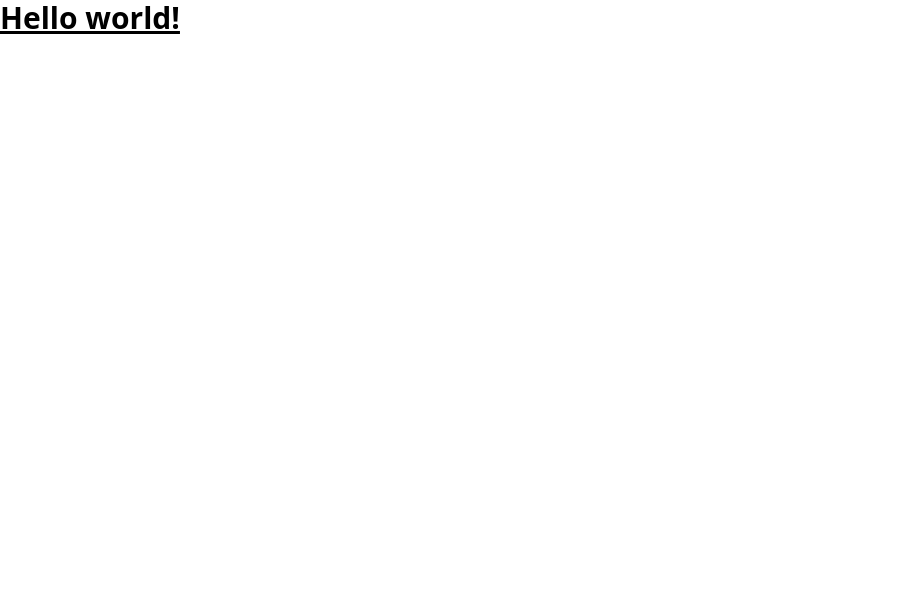
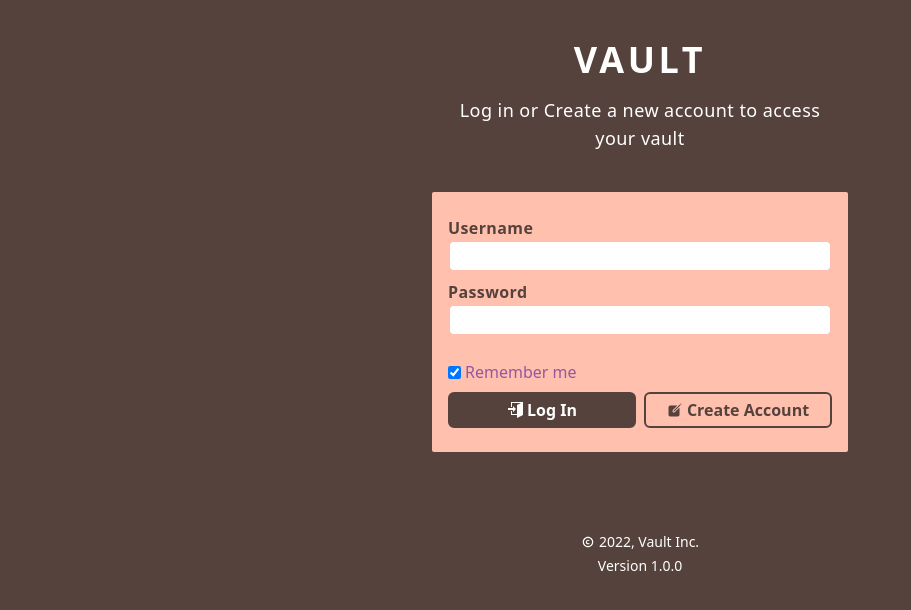
Before and after one commit to raziqali0306/pm-next, a Next.js app: page / in a window 1280 px wide. Shown: the top 610 px of the page, without its empty margins (0-911 px from the left). Built offline with nearby package versions, Linux system fonts and the light colour scheme.

Commit message:
adds loginPage and RegisterPage

```diff
--- /dev/null
+++ b/components/login_page.tsx
@@ -0,0 +1,54 @@
+import Link from 'next/link';
+import { CgCopyright } from 'react-icons/cg';
+import { ImEnter } from 'react-icons/im';
+import { IoCreate } from 'react-icons/io5'
+
+
+function LoginPage() {
+    return (
+        <div className="pt-10 px-12 select-none max-w-lg mx-auto">
+            <div className="px-4">
+                <p className="text-4xl uppercase pb-4 font-bold tracking-widest text-primaryHeading">vault</p>
+                <p className="text-lg pb-10 tracking-wide text-primaryParagraph">Log in or Create a new account to access your vault</p>
+            </div>
+
+            <div className="px-4 py-6 mb-20 rounded-sm bg-secondary text-primary text-left text-base">
+                <form>
+                    <label className='font-semibold tracking-wide mb-1' htmlFor="username">Username</label>
+                    <input className="h-8 px-2 w-full rounded-md mb-2 border-2 border-secondary focus:outline-none focus:border-primary" type="text" name="username" id="username" />
+                    <label className='font-semibold tracking-wide mb-1' htmlFor="password">Password</label>
+                    <input className="h-8 px-2 w-full rounded-md mb-2 border-2 border-secondary focus:outline-none focus:border-primary" type="password" name="password" id="password" />
+                    <div className="flex items-center gap-1 mt-4 mb-2">
+                        <input className="border-primary" type="checkbox" value="" id="remail" checked />
+                        <label htmlFor="remail" className="text-highlight">
+                            Remember me
+                        </label>
+                    </div>
+                    <div className="inline-flex items-center gap-2 w-full justify-around font-semibold">
+                        <div className="cursor-pointer w-full inline-flex gap-1 items-center justify-center text-secondaryParagraph text-center py-1 rounded-md bg-primary border-2 border-primary">
+                            <ImEnter />
+                            <p>Log In</p>
+                        </div>
+                        <Link href='/register' passHref>
+                            <div className="cursor-pointer w-full inline-flex gap-1 items-center justify-center text-center py-1 rounded-md border-primary border-2">
+                                <IoCreate />
+                                <p>Create Account</p>
+                            </div>
+                        </Link>
+                    </div>
+                </form>
+            </div>
+
+            <div className="text-sm">
+                <div className="mb-1 inline-flex items-center gap-1">
+                    <CgCopyright />
+                    <p>2022, Vault Inc.</p>
+                </div>
+                <p>Version 1.0.0</p>
+            </div>
+
+        </div>
+    );
+}
+
+export default LoginPage;
--- /dev/null
+++ b/components/register_page.tsx
@@ -0,0 +1,59 @@
+import { CgCopyright } from 'react-icons/cg';
+import { useRouter } from 'next/router'
+
+function RegisterPage() {
+    const Router = useRouter();
+
+    return (
+        <div className="pt-10 px-12 select-none max-w-lg mx-auto">
+            <div className="px-4">
+                <p className="text-4xl uppercase pb-4 font-bold tracking-widest text-primaryHeading">vault</p>
+                <p className="text-2xl pb-4 tracking-wider text-primaryParagraph">Create Account</p>
+            </div>
+
+            <div className="px-4 py-6 mb-20 rounded-sm bg-secondary text-primary text-left text-base">
+                <form>
+                    <label className='font-semibold tracking-wide mb-1' htmlFor="username">Email Address</label>
+                    <input className="h-8 px-2 w-full rounded-md mb-2 border-2 border-secondary focus:outline-none focus:border-primary" type="text" name="username" id="username" />
+                    <label className='font-semibold tracking-wide mb-1' htmlFor="username">Your Name</label>
+                    <input className="h-8 px-2 w-full rounded-md mb-1 border-2 border-secondary focus:outline-none focus:border-primary" type="text" name="username" id="username" />
+                    <p className='text-xs opacity-80 mb-2'>What should we call you?</p>
+                    <label className='font-semibold tracking-wide mb-1' htmlFor="username">Username</label>
+                    <input className="h-8 px-2 w-full rounded-md mb-1 border-2 border-secondary focus:outline-none focus:border-primary" type="text" name="username" id="username" />
+                    <p className='text-xs opacity-80 mb-2'>You will use username to login.</p>
+                    <label className='font-semibold tracking-wide mb-1' htmlFor="password">Master Password</label>
+                    <input className="h-8 px-2 w-full rounded-md mb-1 border-2 border-secondary focus:outline-none focus:border-primary" type="password" name="password" id="password" />
+                    <p className='text-xs opacity-80 mb-2'>Master password is used to Log In and keep it strong. Do not share your Master password and forget since, there is no way to recover it.</p>
+                    <label className='font-semibold tracking-wide mb-1' htmlFor="password">Re-enter Master Password</label>
+                    <input className="h-8 px-2 w-full rounded-md mb-2 border-2 border-secondary focus:outline-none focus:border-primary" type="password" name="password" id="password" />
+                    <p className='text-xs opacity-80 mb-2'>Re-enter your master password here.</p>
+                    <div className="flex items-center gap-1 mt-4 mb-2">
+                        <input className="border-primary" type="checkbox" value="" id="remail" checked />
+                        <label htmlFor="remail" className="text-highlight text-sm">
+                            By checking this box you agree our Terms of Service and Privacy Policy.
+                        </label>
+                    </div>
+                    <div className="inline-flex items-center gap-2 w-full justify-around font-semibold">
+                        <div className="cursor-pointer w-full text-secondaryParagraph text-center py-1 rounded-md bg-primary border-2 border-primary">
+                            <input type="submit" value="Submit" className='font-semibold'/>
+                        </div>
+                        <div className="cursor-pointer w-full text-center py-1 rounded-md border-primary border-2" onClick={() => Router.back()}>
+                            Cancel
+                        </div>
+                    </div>
+                </form>
+            </div>
+
+            <div className="text-sm">
+                <div className="mb-1 inline-flex items-center gap-1">
+                    <CgCopyright />
+                    <p>2022, Vault Inc.</p>
+                </div>
+                <p>Version 1.0.0</p>
+            </div>
+
+        </div>
+    );
+}
+
+export default RegisterPage;
--- a/package.json
+++ b/package.json
@@ -11,7 +11,8 @@
   "dependencies": {
     "next": "12.1.4",
     "react": "18.0.0",
-    "react-dom": "18.0.0"
+    "react-dom": "18.0.0",
+    "react-icons": "^4.3.1"
   },
   "devDependencies": {
     "@types/node": "17.0.23",
--- a/pages/_app.tsx
+++ b/pages/_app.tsx
@@ -1,8 +1,13 @@
 import '../styles/globals.css'
 import type { AppProps } from 'next/app'
+import LoginPage from '../components/login_page';
 
 function MyApp({ Component, pageProps }: AppProps) {
-  return <Component {...pageProps} />
+  return (
+    <div className='min-h-screen bg-primary text-primaryHeading mx-auto w-full text-center'>
+      <Component {...pageProps} />
+    </div>
+  );
 }
 
 export default MyApp
--- a/pages/index.tsx
+++ b/pages/index.tsx
@@ -1,7 +1,9 @@
+import LoginPage from "../components/login_page";
+
 export default function Home() {
   return (
-    <h1 className="text-3xl font-bold underline">
-      Hello world!
-    </h1>
+    <div>
+      <LoginPage />
+    </div>
   )
 }
--- /dev/null
+++ b/pages/register.tsx
@@ -0,0 +1,9 @@
+import RegisterPage from "../components/register_page";
+
+function Register() {
+    return (
+        <RegisterPage />
+    );
+}
+
+export default Register;
--- a/tailwind.config.js
+++ b/tailwind.config.js
@@ -4,7 +4,17 @@ module.exports = {
     './components/**/*.{js,ts,jsx,tsx}',
   ],
   theme: {
-    extend: {},
+    extend: {
+      colors: {
+        primary: '#55423d',
+        secondary: '#ffc0ad',
+        primaryHeading: '#fffffe',
+        primaryParagraph: '#fffffe',
+        secondaryHeading: '#fffffe',
+        secondaryParagraph: '#fffffe',
+        highlight: '#9656a1',
+      },
+    },
   },
   plugins: [],
 };
```
Also changed, not shown: styles/Home.module.css (deleted, +0 -116 lines), 2 other files (tests, documents, lock files or other folders).
